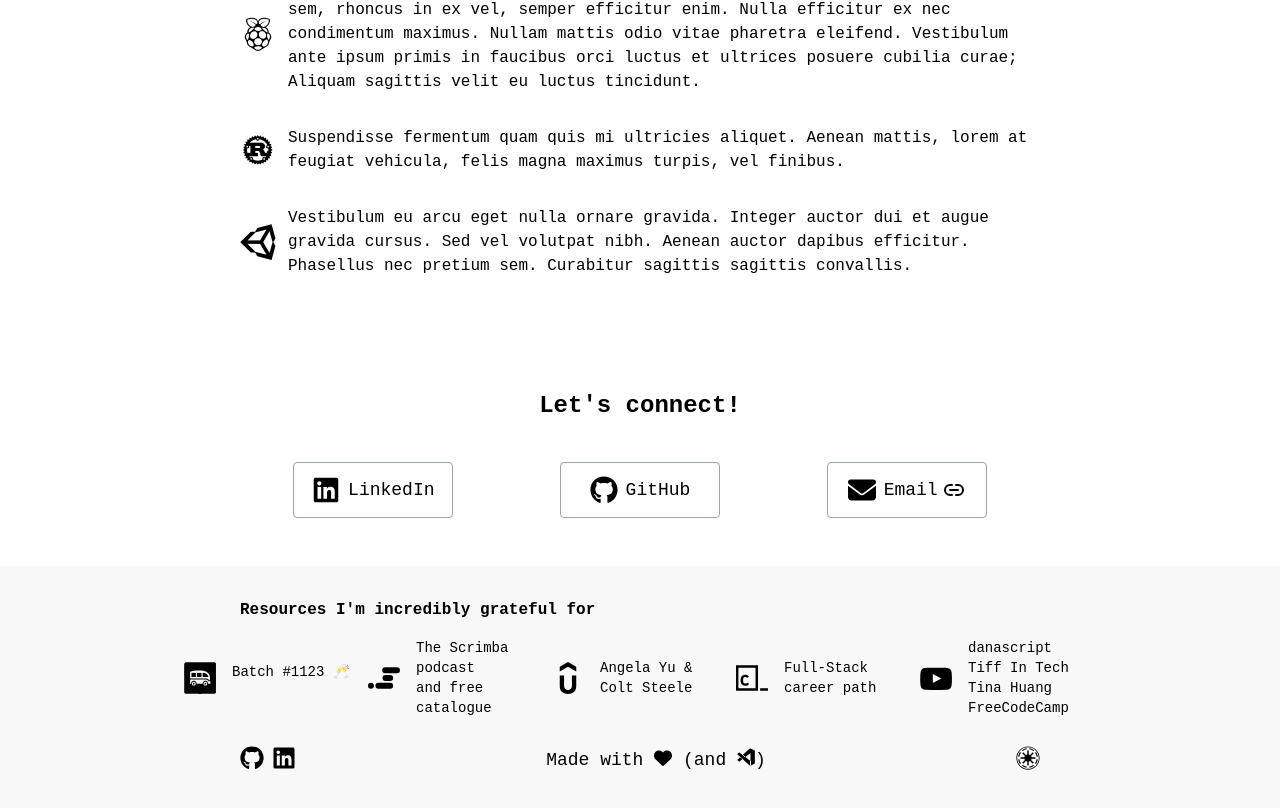
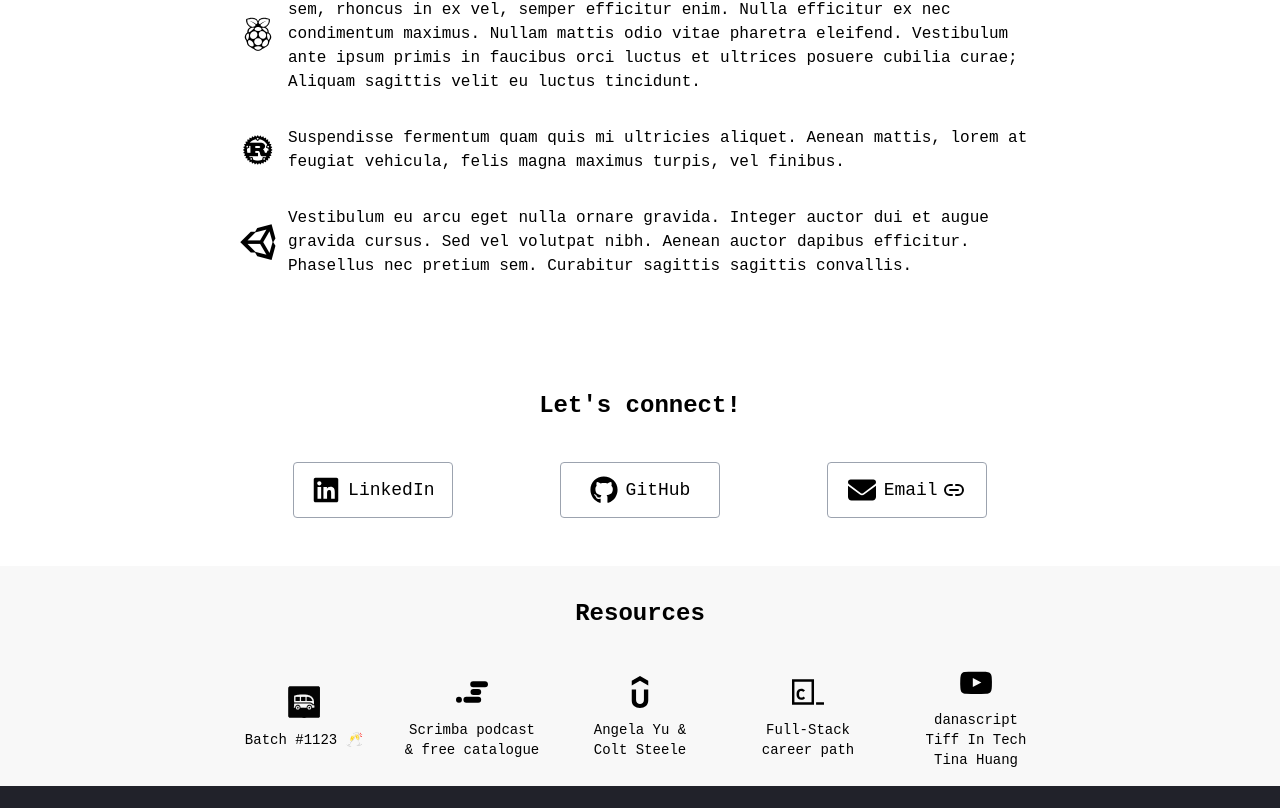
Before and after one commit to zacnation/react-portfolio, a React (Vite) app: page / in a window 1280 px wide. Shown: the part 2488-3296 px from the top of the page. After the commit the page ends 3274 px from the top, so only its background shows below. Built offline with nearby package versions, Linux system fonts and the light colour scheme.

Commit message:
Style resources

```diff
--- a/src/App.jsx
+++ b/src/App.jsx
@@ -53,7 +53,7 @@ export default function App() {
       <WhatNext darkMode={darkMode} />
       <Contact darkMode={darkMode} />
       <Resources darkMode={darkMode} />
-      <Footer darkMode={darkMode} />
+      {/* <Footer darkMode={darkMode} /> */}
     </div>
   );
 }
--- a/src/components/Footer.jsx
+++ b/src/components/Footer.jsx
@@ -1,20 +1,16 @@
 import PropTypes from 'prop-types';
 import { FontAwesomeIcon } from '@fortawesome/react-fontawesome';
-import {
-  faGalacticRepublic,
-  faGithub,
-  faLinkedin,
-} from '@fortawesome/free-brands-svg-icons';
+import { faJediOrder, faSith } from '@fortawesome/free-brands-svg-icons';
 import { faHeart } from '@fortawesome/free-solid-svg-icons';
 
 export default function Footer(props) {
   return (
     <footer
-      className={`transition-all duration-300 flex justify-around xl:justify-between pt-3 pb-8 xl:px-60 2xl:px-96 ${
+      className={`transition-all duration-300 flex justify-center items-center pt-3 pb-8 xl:px-60 2xl:px-96 ${
         props.darkMode ? 'bg-very-dark text-white' : 'bg-light text-black'
       }`}
     >
-      <div>
+      {/* <div>
         <a href="https://github.com/zacnation" target="_blank" rel="noreferrer">
           <FontAwesomeIcon
             icon={faGithub}
@@ -39,8 +35,14 @@ export default function Footer(props) {
           className="heart-icon hover:text-pink-600"
         />{' '}
         (and <i className="devicon-vscode-plain"></i>)
-      </p>
-      <FontAwesomeIcon icon={faGalacticRepublic} className="w-6 h-6" />
+      </p> */}
+
+      <FontAwesomeIcon icon={faJediOrder} className="w-6 h-6" />
+      <FontAwesomeIcon
+        icon={faHeart}
+        className="heart-icon hover:text-pink-600 w-6 h-6 mx-24 lg:mx-96"
+      />
+      <FontAwesomeIcon icon={faSith} className="w-6 h-6" />
     </footer>
   );
 }
--- a/src/components/ResourceCard.jsx
+++ b/src/components/ResourceCard.jsx
@@ -2,8 +2,8 @@ import PropTypes from 'prop-types';
 
 export default function ResourceCard(props) {
   return (
-    <div className="flex py-4 px-1">
-      <img src={props.imageSrc} className={`w-10 pr-2 md:pr-4 md:w-12`}></img>
+    <div className="flex flex-col items-center justify-center py-4 px-1 text-center">
+      <img src={props.imageSrc} className={`w-8 pb-3 md:w-8`}></img>
       <ul className="md:w-24 lg:w-40">
         {props.listItems.map((item, index) => {
           return (
--- a/src/components/Resources.jsx
+++ b/src/components/Resources.jsx
@@ -8,12 +8,9 @@ export default function Resources(props) {
         props.darkMode ? 'bg-very-dark text-white' : 'bg-light text-black'
       }`}
     >
-      <h2 className="lg:hidden text-2xl font-bold pb-5">Resources</h2>
-      <h2 className="hidden lg:block text-md font-bold">
-        Resources I&apos;m incredibly grateful for
-      </h2>
+      <h2 className="flex justify-center text-2xl font-bold pb-5">Resources</h2>
 
-      <div className="md:hidden flex justify-center space-x-6">
+      <div className="lg:hidden flex justify-center space-x-6">
         <ResourceCard
           imageSrc={
             props.darkMode ? 'lewagon-icon-inverted.svg' : 'lewagon-icon.svg'
@@ -48,7 +45,7 @@ export default function Resources(props) {
         />
       </div>
 
-      <div className="hidden md:flex justify-center">
+      <div className="hidden lg:flex justify-center">
         <div className="flex items-center">
           <ResourceCard
             imageSrc={
@@ -63,7 +60,7 @@ export default function Resources(props) {
             imageSrc={
               props.darkMode ? 'scrimba-dark-f.svg' : 'scrimba-icon.svg'
             }
-            listItems={['The Scrimba podcast', 'and free catalogue']}
+            listItems={['Scrimba podcast', '& free catalogue']}
           />
         </div>
 
@@ -83,7 +80,7 @@ export default function Resources(props) {
                 ? 'codecademy-icon-inverted.svg'
                 : 'codecademy-icon.svg'
             }
-            listItems={['Full-Stack career path']}
+            listItems={['Full-Stack', 'career path']}
           />
         </div>
 
@@ -92,12 +89,7 @@ export default function Resources(props) {
             imageSrc={
               props.darkMode ? 'youtube-dark-f.svg' : 'youtube-icon.svg'
             }
-            listItems={[
-              'danascript',
-              'Tiff In Tech',
-              'Tina Huang',
-              'FreeCodeCamp',
-            ]}
+            listItems={['danascript', 'Tiff In Tech', 'Tina Huang']}
           />
         </div>
       </div>
```
